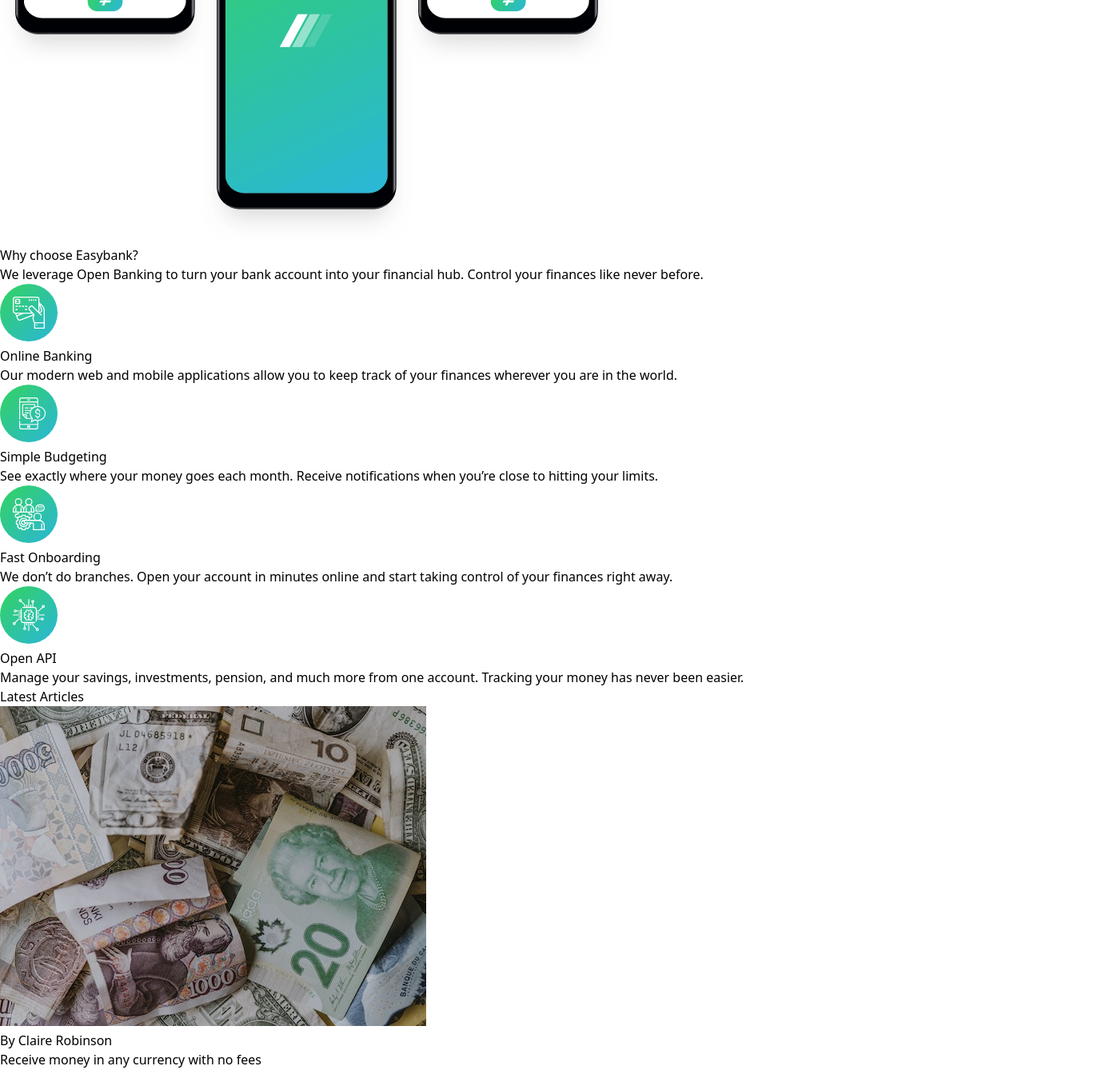
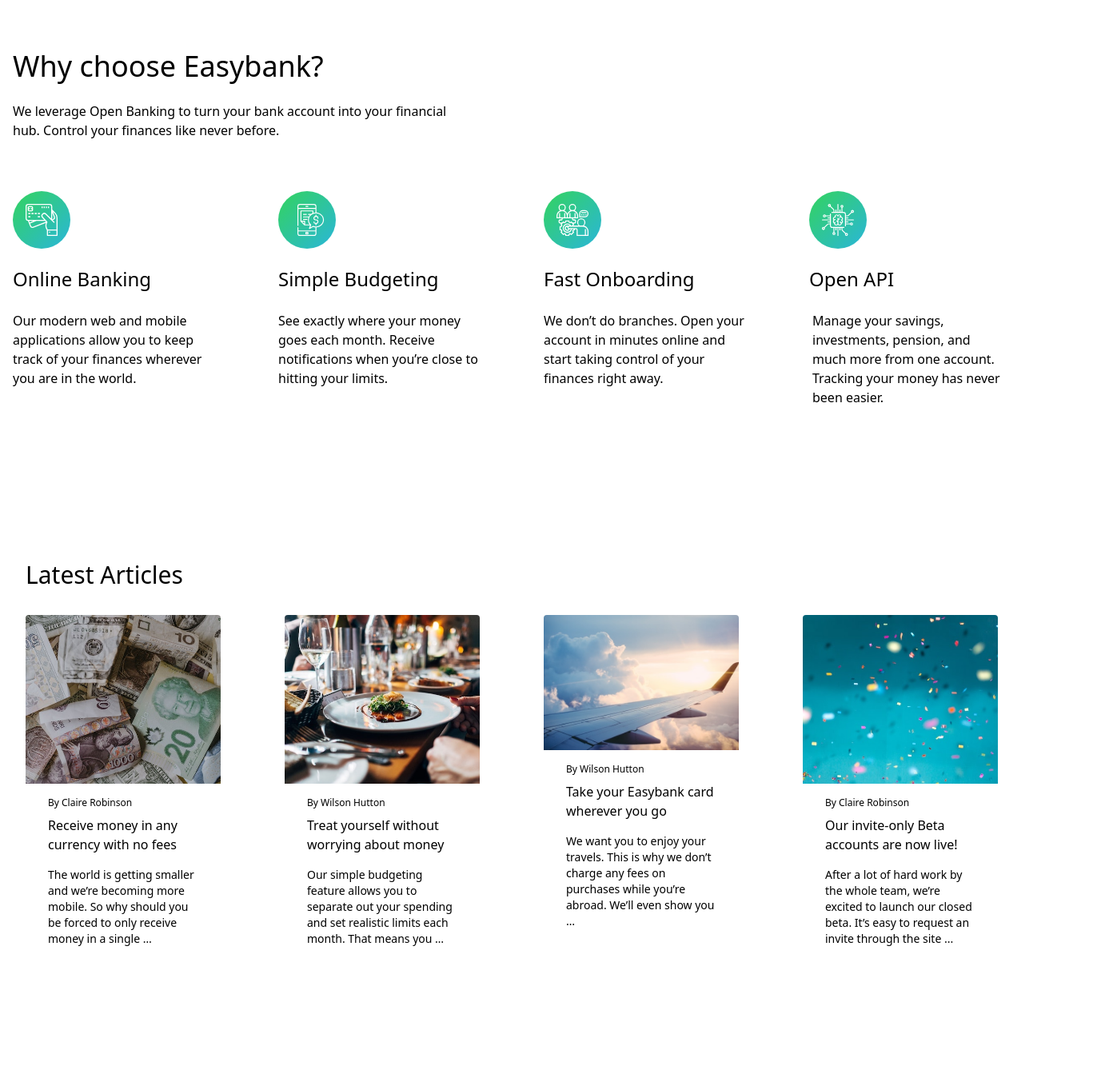
Before and after one commit to gmwaniki/Easy-bank-landing-page, a Next.js app: page / in a window 1280 px wide. Shown: the part 880-2218 px from the top of the page at 80% size, 1392 px wide, since content can reach past the window. Built offline with nearby package versions, Linux system fonts and the light colour scheme.

Commit message:
added desktop background an desktop styles

```diff
--- a/pages/index.tsx
+++ b/pages/index.tsx
@@ -1,7 +1,8 @@
 import type { NextPage } from 'next';
 import Image from 'next/image';
-import Layout from '../components/Layout';
+
 import heroImage from '../images/image-mockups.png';
+import mobileBackground from '../images/bg-intro-mobile.svg';
 import onlineBankingIcon from '../images/icon-online.svg';
 import budgetingIcon from '../images/icon-budgeting.svg';
 import onboardingIcon from '../images/icon-onboarding.svg';
@@ -10,113 +11,199 @@
 import restaurantImg from '../images/image-restaurant.jpg';
 import planeImg from '../images/image-plane.jpg';
 import confettiImg from '../images/image-confetti.jpg';
+import desktopBackground from '../images/bg-intro-desktop.svg';
 
 const Home: NextPage = () => {
   return (
     <>
-      <section>
-        <div>
-          <h1 className='text-teal-500'> Next generation digital banking</h1>
-          <p>
+      <section className=' pb-24 sm:pb-0 bg-CustomVeryLightGray  sm:overflow-hidden '>
+        <div className='container mx-auto sm:px-4 grid grid-cols-1 grid-rows-[auto_auto] sm:grid-cols-[1fr_2fr] sm:grid-rows-1'>
+          <div className='text-center px-4 sm:self-center sm:text-left sm:px-0'>
+            <h1 className='text-5xl text-CustomDarkBlue'>
+              Next generation digital banking
+            </h1>
+            <p className='mt-7 text-CustomGrayishBlue '>
               Take your financial life online. Your Easybank account will be a
               one-stop-shop for spending, saving, budgeting, investing, and much
               more.
             </p>
-          <button>Request Invite</button>
+            <button className='mt-7 text-CustomWhite font-semibold bg-gradient py-2 px-6 rounded-full hover:opacity-80'>
+              Request Invite
+            </button>
           </div>
-        <div>
+          <div className='row-start-1 row-end-2  sm:row-start-auto sm:row-end-auto  sm:relative'>
+            <div className='sm:hidden'>
+              <Image
+                src={mobileBackground}
+                alt=''
+                layout='responsive'
+                priority
+              />
+            </div>
+            <div className='hidden sm:block relative -right-80 -top-16 scale-150 '>
+              <Image
+                src={desktopBackground}
+                alt=''
+                layout='responsive'
+                priority
+              />
+            </div>
+          </div>
+          <div className='absolute -top-28  sm:z-0 sm:-right-28 sm:grid sm:grid-cols-2 w-full'>
+            <div></div>
             <Image
               src={heroImage}
               alt='Screen shots of easy bankig app showing the splash screen and account page'
               priority
+              layout='responsive'
             />
           </div>
+        </div>
       </section>
-      <section>
-        <h2>Why choose Easybank?</h2>
-        <p>
-          We leverage Open Banking to turn your bank account into your financial
-          hub. Control your finances like never before.
+      <section className='text-center pb-24 pt-24 bg-CustomLightGrayishBlue sm:text-left '>
+        <div className='container mx-auto px-4'>
+          <h2 className='text-4xl text-CustomDarkBlue'>Why choose Easybank?</h2>
+          <p className='text-CustomGrayishBlue mt-6 pb-8 max-w-sm mx-auto sm:mx-0 sm:max-w-xl'>
+            We leverage Open Banking to turn your bank account into your
+            financial hub. Control your finances like never before.
           </p>
-        <div>
-          <div>
+          <div className='sm:grid sm:grid-cols-2 sm:gap-20 lg:grid-cols-4'>
+            <div className='pt-8'>
               <Image src={onlineBankingIcon} alt='' />
-            <h3>Online Banking</h3>
-            <p>
-              Our modern web and mobile applications allow you to keep track of
-              your finances wherever you are in the world.
+              <h3 className='text-2xl text-CustomDarkBlue mt-4'>
+                Online Banking
+              </h3>
+              <p className='text-CustomGrayishBlue mt-6 max-w-sm mx-auto '>
+                Our modern web and mobile applications allow you to keep track
+                of your finances wherever you are in the world.
               </p>
             </div>
-          <div>
+            <div className='pt-8'>
               <Image src={budgetingIcon} alt='' />
-            <h3>Simple Budgeting</h3>
-            <p>
+              <h3 className='text-2xl text-CustomDarkBlue mt-4'>
+                Simple Budgeting
+              </h3>
+              <p className='text-CustomGrayishBlue mt-6 max-w-sm mx-auto'>
                 See exactly where your money goes each month. Receive
                 notifications when you’re close to hitting your limits.
               </p>
             </div>
-          <div>
+            <div className='pt-8'>
               <Image src={onboardingIcon} alt='' />
-            <h3>Fast Onboarding</h3>
-            <p>
+              <h3 className='text-2xl text-CustomDarkBlue mt-4'>
+                Fast Onboarding
+              </h3>
+              <p className='text-CustomGrayishBlue mt-6 max-w-sm mx-auto'>
                 We don’t do branches. Open your account in minutes online and
                 start taking control of your finances right away.
               </p>
             </div>
-          <div>
+            <div className='pt-8'>
               <Image src={apiIcon} alt='' />
-            <h3>Open API</h3>
-            <p>
-              Manage your savings, investments, pension, and much more from one
-              account. Tracking your money has never been easier.
+              <h3 className='text-2xl text-CustomDarkBlue mt-4'>Open API</h3>
+              <p className='text-CustomGrayishBlue mt-6 max-w-sm mx-auto px-1'>
+                Manage your savings, investments, pension, and much more from
+                one account. Tracking your money has never been easier.
               </p>
             </div>
           </div>
+        </div>
       </section>
-      <section>
-        <h2>Latest Articles</h2>
-        <div>
-          <div>
-            <Image src={currencyImg} alt='' loading='lazy' placeholder='blur' />
-            <p>By Claire Robinson</p>
-            <h3>Receive money in any currency with no fees</h3>
-            <p>
-              The world is getting smaller and we’re becoming more mobile. So
-              why should you be forced to only receive money in a single …
+      <section className='text-center sm:text-left pt-24 bg-CustomVeryLightGray px-4 pb-24'>
+        <div className='container mx-auto sm:px-4'>
+          <h2 className='text-3xl text-CustomDarkBlue mb-8'>Latest Articles</h2>
+          <div className='grid sm:grid-cols-2 sm:gap-20 lg:grid-cols-4'>
+            <div className='bg-CustomWhite grid grid-rows-[.8fr_1fr]'>
+              <Image
+                src={currencyImg}
+                alt=''
+                loading='lazy'
+                placeholder='blur'
+                className='rounded-t'
+                objectFit='cover'
+              />
+              <div className='container mx-auto px-7 pb-10 text-left'>
+                <p className='text-CustomGrayishBlue text-xs pt-4 pb-2'>
+                  By Claire Robinson
+                </p>
+                <h3 className='text-CustomDarkBlue'>
+                  Receive money in any currency with no fees
+                </h3>
+                <p className='text-CustomGrayishBlue text-sm pt-4'>
+                  The world is getting smaller and we’re becoming more mobile.
+                  So why should you be forced to only receive money in a single
+                  …
                 </p>
               </div>
-          <div>
+            </div>
+            <div className='bg-CustomWhite mt-8 sm:mt-0 grid grid-rows-[.8fr_1fr]'>
               <Image
                 src={restaurantImg}
                 alt=''
                 loading='lazy'
                 placeholder='blur'
+                className='rounded-t'
+                objectFit='cover'
               />
-            <p>By Wilson Hutton</p>
-            <h3>Treat yourself without worrying about money</h3>
-            <p>
+              <div className='container mx-auto px-7 pb-10 text-left'>
+                <p className='text-CustomGrayishBlue text-xs pt-4 pb-2'>
+                  By Wilson Hutton
+                </p>
+                <h3 className='text-CustomDarkBlue'>
+                  Treat yourself without worrying about money
+                </h3>
+                <p className='text-CustomGrayishBlue text-sm pt-4'>
                   Our simple budgeting feature allows you to separate out your
                   spending and set realistic limits each month. That means you …
                 </p>
               </div>
-          <div>
-            <Image src={planeImg} alt='' loading='lazy' placeholder='blur' />
-            <p>By Wilson Hutton</p>
-            <h3>Take your Easybank card wherever you go</h3>
-            <p>
-              We want you to enjoy your travels. This is why we don’t charge any
-              fees on purchases while you’re abroad. We’ll even show you …
+            </div>
+            <div className='bg-CustomWhite mt-8 sm:mt-0 grid grid-rows-[.8fr_1fr]'>
+              <Image
+                src={planeImg}
+                alt=''
+                loading='lazy'
+                placeholder='blur'
+                className='rounded-t'
+                objectFit='cover'
+              />
+              <div className='container mx-auto px-7 pb-10 text-left'>
+                <p className='text-CustomGrayishBlue text-xs pt-4 pb-2'>
+                  By Wilson Hutton
+                </p>
+                <h3 className='text-CustomDarkBlue'>
+                  Take your Easybank card wherever you go
+                </h3>
+                <p className='text-CustomGrayishBlue text-sm pt-4'>
+                  We want you to enjoy your travels. This is why we don’t charge
+                  any fees on purchases while you’re abroad. We’ll even show you
+                  …
                 </p>
               </div>
-          <div>
-            <Image src={confettiImg} alt='' loading='lazy' placeholder='blur' />
-            <p>By Claire Robinson</p>
-            <h3>Our invite-only Beta accounts are now live!</h3>
-            <p>
+            </div>
+            <div className='bg-CustomWhite mt-8 sm:mt-0 grid grid-rows-[.8fr_1fr]'>
+              <Image
+                src={confettiImg}
+                alt=''
+                loading='lazy'
+                placeholder='blur'
+                className='rounded-t'
+                objectFit='cover'
+              />
+              <div className='container mx-auto px-7 pb-10 text-left'>
+                <p className='text-CustomGrayishBlue text-xs pt-4 pb-2'>
+                  By Claire Robinson
+                </p>
+                <h3 className='text-CustomDarkBlue'>
+                  Our invite-only Beta accounts are now live!
+                </h3>
+                <p className='text-CustomGrayishBlue text-sm pt-4'>
                   After a lot of hard work by the whole team, we’re excited to
-              launch our closed beta. It’s easy to request an invite through the
-              site ...
+                  launch our closed beta. It’s easy to request an invite through
+                  the site ...
                 </p>
+              </div>
+            </div>
           </div>
         </div>
       </section>
```
Lines whose indentation alone changed are shown as unchanged.
